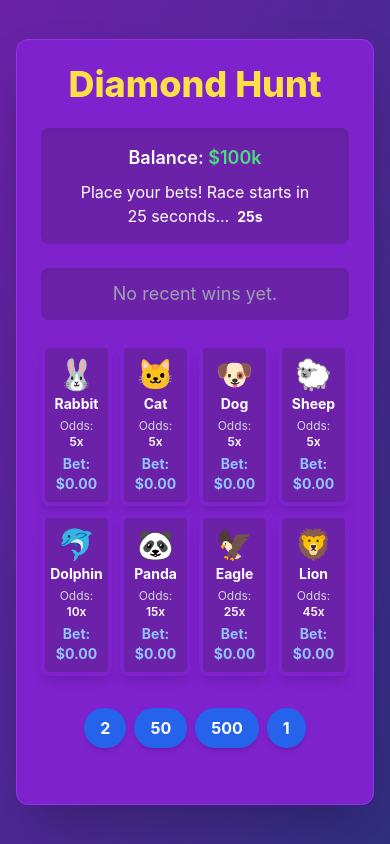
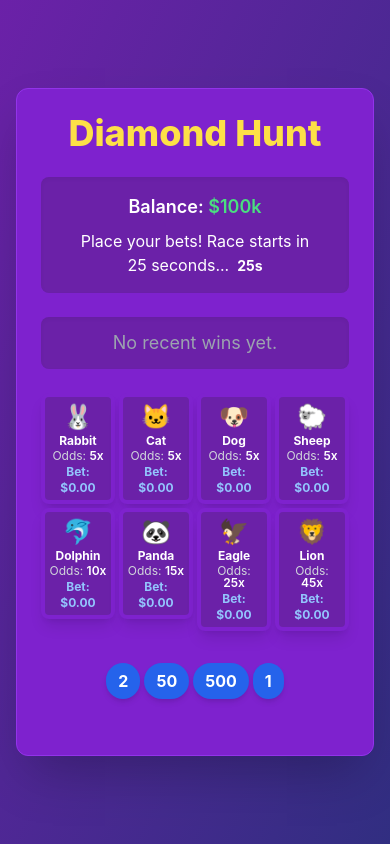
Before and after one commit to Chiragl20/diamond-hunt-betting-app, a React (Create React App) app: page / in a window 390 px wide. Built offline with nearby package versions, Linux system fonts and the light colour scheme.

Commit message:
Update App.js

```diff
--- a/src/App.js
+++ b/src/App.js
@@ -299,11 +299,11 @@ const App = () => {
 
                 {/* Balance and Message Display */}
                 <div className="flex flex-col sm:flex-row justify-between items-center mb-6 bg-purple-800 p-4 rounded-lg shadow-inner">
-                    <p className="text-lg sm:text-2xl font-semibold mb-2 sm:mb-0">Balance: <span className="text-green-400">${formatBalance(balance)}</span></p> {/* Adjusted balance text size */}
-                    <p className="text-base sm:text-xl text-center flex-grow mx-4"> {/* Adjusted message text size */}
+                    <p className="text-lg sm:text-2xl font-semibold mb-2 sm:mb-0">Balance: <span className="text-green-400">${formatBalance(balance)}</span></p>
+                    <p className="text-base sm:text-xl text-center flex-grow mx-4">
                         {message}
-                        {isBettingPhase && <span className="ml-2 text-sm sm:text-yellow-300 font-bold">{roundCountdown}s</span>} {/* Adjusted countdown text size */}
-                        {!isBettingPhase && !isRacing && winningPetId !== null && <span className="ml-2 text-sm sm:text-yellow-300 font-bold">{nextRoundTimer}s</span>} {/* Adjusted countdown text size */}
+                        {isBettingPhase && <span className="ml-2 text-sm sm:text-yellow-300 font-bold">{roundCountdown}s</span>}
+                        {!isBettingPhase && !isRacing && winningPetId !== null && <span className="ml-2 text-sm sm:text-yellow-300 font-bold">{nextRoundTimer}s</span>}
                     </p>
                 </div>
 
@@ -325,13 +325,14 @@ const App = () => {
 
                 {/* Pet Betting Cards */}
                 {/* Responsive adjustments for mobile: grid-cols-4 on all screens, smaller text/emoji */}
-                <div className="grid grid-cols-4 gap-2 sm:gap-4 mb-8"> {/* Adjusted gap for mobile */}
+                <div className="grid grid-cols-4 gap-1 sm:gap-4 mb-8"> {/* Adjusted gap to be smaller */}
                     {pets.map(pet => (
                         <div
                             key={pet.id}
                             onClick={() => handlePetClick(pet.id)}
                             className={`
-                                relative bg-purple-800 p-2 sm:p-4 rounded-lg shadow-lg border-4 cursor-pointer {/* Adjusted padding */}
+                                relative bg-purple-800 p-1 sm:p-4 rounded-lg shadow-lg border-4 cursor-pointer {/* Adjusted padding to be minimal */}
+                                flex flex-col items-center justify-center aspect-square {/* Added aspect-square and flex properties */}
                                 border-purple-700 {/* Base border */}
                                 ${isRacing && highlightedPetId === pet.id ? 'border-yellow-400 transition-all duration-200 ease-in-out' : ''} {/* Sequential highlight during race */}
                                 ${!isRacing && winningPetId === pet.id ? 'border-yellow-400 scale-105 transform transition-all duration-300 animate-blink-border' : ''} {/* Winner highlight with blink effect after race */}
@@ -341,16 +342,16 @@ const App = () => {
                             `}
                         >
                             {winningPetId === pet.id && (
-                                <div className="absolute -top-2 -right-2 sm:-top-3 sm:-right-3 bg-yellow-400 text-xs sm:text-sm font-bold px-2 py-0.5 sm:px-3 sm:py-1 rounded-full shadow-md animate-bounce flex items-center gap-0.5 sm:gap-1"> {/* Adjusted badge size */}
+                                <div className="absolute -top-2 -right-2 sm:-top-3 sm:-right-3 bg-yellow-400 text-xs sm:text-sm font-bold px-2 py-0.5 sm:px-3 sm:py-1 rounded-full shadow-md animate-bounce flex items-center gap-0.5 sm:gap-1">
                                     WINNER! <span className="text-sm sm:text-lg">⭐</span> {multiplier}x
                                 </div>
                             )}
-                            <div className="flex flex-col items-center justify-center mb-1 sm:mb-3"> {/* Adjusted margin */}
-                                <span className="text-3xl sm:text-5xl mb-0.5 sm:mb-2">{pet.emoji}</span> {/* Adjusted emoji size */}
-                                <h3 className="text-sm sm:text-xl font-bold text-center">{pet.name}</h3> {/* Adjusted name size */}
+                            <div className="flex flex-col items-center justify-center mb-0.5"> {/* Adjusted margin to be minimal */}
+                                <span className="text-2xl sm:text-5xl mb-0">{pet.emoji}</span> {/* Adjusted emoji size to be smaller */}
+                                <h3 className="text-xs sm:text-xl font-bold text-center leading-tight">{pet.name}</h3> {/* Adjusted name size and line height */}
                             </div>
-                            <p className="text-gray-300 text-center text-xs sm:text-base mb-1 sm:mb-3">Odds: <span className="font-semibold text-white">{pet.odds.toFixed(0)}x</span></p> {/* Adjusted odds size */}
-                            <div className="text-center text-sm sm:text-lg font-bold text-blue-300"> {/* Adjusted bet text size */}
+                            <p className="text-gray-300 text-center text-xs sm:text-base leading-none">Odds: <span className="font-semibold text-white">{pet.odds.toFixed(0)}x</span></p> {/* Adjusted odds size and line height */}
+                            <div className="text-center text-xs sm:text-lg font-bold text-blue-300 mt-0.5"> {/* Adjusted bet text size and margin */}
                                 Bet: ${betAmounts[pet.id] ? betAmounts[pet.id].toFixed(2) : '0.00'}
                             </div>
                         </div>
@@ -359,12 +360,12 @@ const App = () => {
 
                 {/* Bet Amount Selection Buttons */}
                 {isBettingPhase && (
-                    <div className="flex justify-center gap-2 sm:gap-4 mb-8"> {/* Adjusted gap for mobile */}
+                    <div className="flex justify-center gap-1 sm:gap-4 mb-8"> {/* Adjusted gap for mobile */}
                         {betValues.map(value => (
                             <button
                                 key={value}
                                 onClick={() => setSelectedBetValue(value)}
-                                className={`bg-blue-600 hover:bg-blue-700 text-white font-bold py-2 px-4 sm:py-3 sm:px-6 rounded-full shadow-md transition duration-300 ease-in-out transform hover:scale-105
+                                className={`bg-blue-600 hover:bg-blue-700 text-white font-bold py-1.5 px-3 sm:py-3 sm:px-6 rounded-full shadow-md transition duration-300 ease-in-out transform hover:scale-105
                                     ${selectedBetValue === value ? 'ring-4 ring-yellow-400' : ''}
                                 `}
                             >
```
